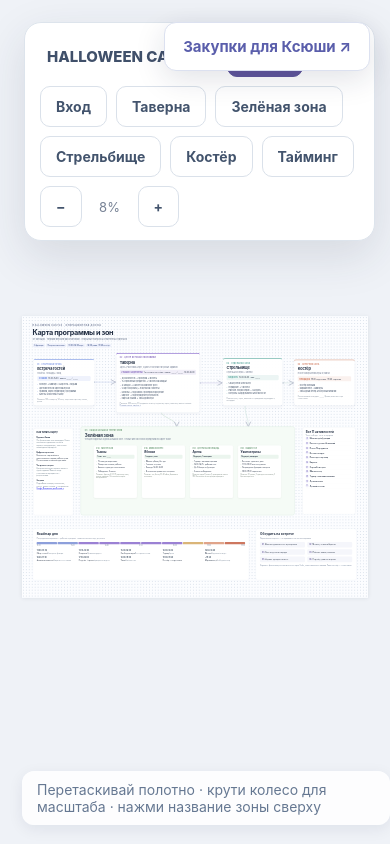
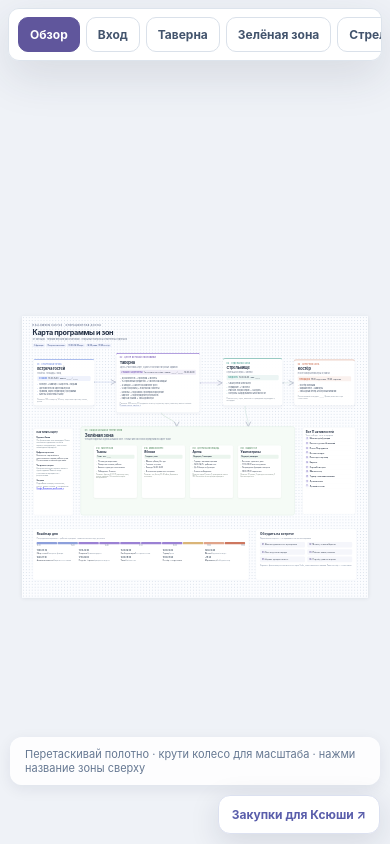
Before and after one commit to ksunderr/Halloween-, a plain HTML site: page index.html in a window 390 px wide. Drawn offline with Linux system fonts and the light colour scheme.

Commit message:
Improve mobile layout for Halloween Castle board

```diff
--- a/index.html
+++ b/index.html
@@ -33,6 +33,15 @@
 #questions{left:2870px;top:2610px;width:1240px;height:635px;background:#fff;border:2px solid #DDE5F0;border-radius:28px;padding:43px 52px}.qgrid{display:grid;grid-template-columns:1fr 1fr;gap:20px 28px;margin-top:35px}.q{padding:20px 23px;background:#F5F6FB;border-radius:13px;font-size:22px;line-height:1.35}.q b{color:#6E63A0}.linked{font-size:20px;color:#697C97;margin-top:25px}
 #toolbar{position:fixed;z-index:10;left:24px;top:22px;background:#fff;border:1px solid #DDE4EC;border-radius:17px;padding:13px 15px;box-shadow:0 15px 45px #24304720;display:flex;gap:9px;align-items:center;flex-wrap:wrap;max-width:90vw}#toolbar .label{font-size:15px;font-weight:800;margin:0 12px 0 7px;color:#40506A}button{font-family:inherit;border:1px solid #DAE1EA;background:#fff;border-radius:10px;padding:11px 15px;font-size:14px;font-weight:650;color:#43546D;cursor:pointer}button:hover{background:#F0F2FA}.primary{background:#60569C;color:#fff;border-color:#60569C}.primary:hover{background:#7165AF}#zoomvalue{font-size:13px;min-width:38px;text-align:center;color:#778295}#hint{position:fixed;z-index:8;bottom:19px;left:22px;padding:10px 15px;background:#ffffffdb;border-radius:12px;font-size:14px;color:#667892;box-shadow:0 4px 15px #14203d13}#doclink{position:fixed;z-index:10;right:20px;top:22px;background:#fff;color:#5A5EAB;padding:14px 18px;border-radius:12px;text-decoration:none;box-shadow:0 8px 30px #15203c20;font-weight:750;font-size:15px;border:1px solid #DCE1F0}
 @media print{html,body{width:4250px;height:3460px;overflow:visible!important;background:#fff}#toolbar,#hint,#doclink{display:none!important}#viewport{position:static;overflow:visible;width:4250px;height:3460px;cursor:default}#board{position:static!important;transform:none!important;box-shadow:none!important;top:0!important;left:0!important}@page{size:4250px 3460px;margin:0}}
+
+@media (max-width: 760px) {
+  #toolbar{top:8px;left:8px;right:8px;width:calc(100vw - 16px);max-width:none;flex-wrap:nowrap;white-space:nowrap;overflow-x:auto;gap:6px;padding:8px 9px;border-radius:11px;-webkit-overflow-scrolling:touch;}
+  #toolbar .label{display:none;}
+  #toolbar button{flex:0 0 auto;font-size:12px;padding:9px 11px;}
+  #zoomvalue{flex:0 0 auto;}
+  #doclink{top:auto;bottom:10px;right:10px;font-size:12px;padding:11px 13px;}
+  #hint{bottom:59px;left:10px;right:10px;font-size:11px;max-width:calc(100vw - 20px);}
+}
 </style></head><body><div id="toolbar"><span class="label">HALLOWEEN CASTLE</span><button class="primary" data-focus="overview">Обзор</button><button data-focus="entrance">Вход</button><button data-focus="tavern">Таверна</button><button data-focus="lawn">Зелёная зона</button><button data-focus="range">Стрельбище</button><button data-focus="campfire">Костёр</button><button data-focus="timeline">Тайминг</button><button id="minus">−</button><span id="zoomvalue">—</span><button id="plus">+</button></div><a id="doclink" href="https://docs.google.com/document/d/1bvOOre18qKLF-_ccLX8PYXQdLorufIrP5-oWm6LyvM8/edit" target="_blank">Закупки для Ксюши ↗</a><div id="viewport"><div id="board"><svg id="edges" viewBox="0 0 4250 3460" xmlns="http://www.w3.org/2000/svg"><defs><marker id="arrow" markerWidth="14" markerHeight="14" refX="11" refY="7" orient="auto"><path d="M2 2L12 7L2 12" fill="none" stroke="#B0B6C7" stroke-width="2"/></marker></defs>
 <g fill="none" stroke-width="6" opacity=".75" stroke-linecap="round">
 <path d="M890 810 C 1010 810 1030 810 1145 810" stroke="#ACB8E0" marker-end="url(#arrow)"/>
```
